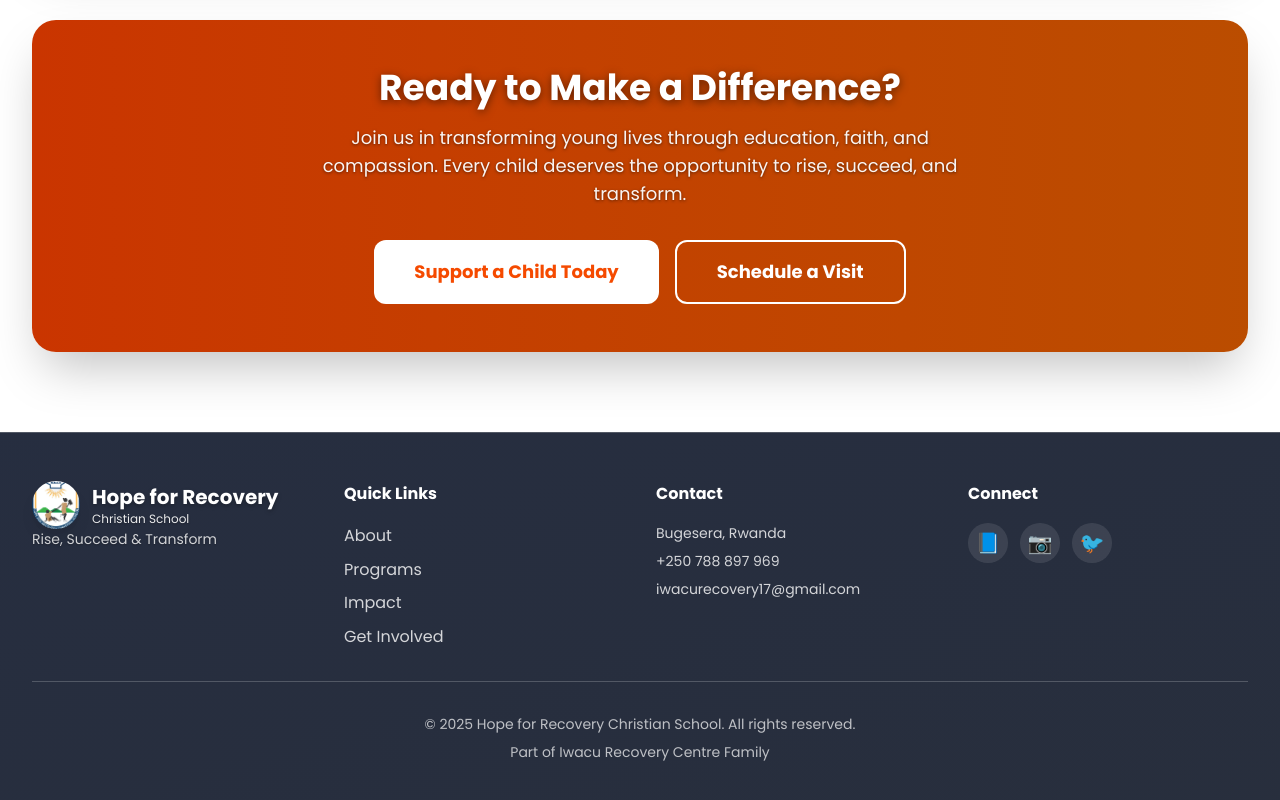
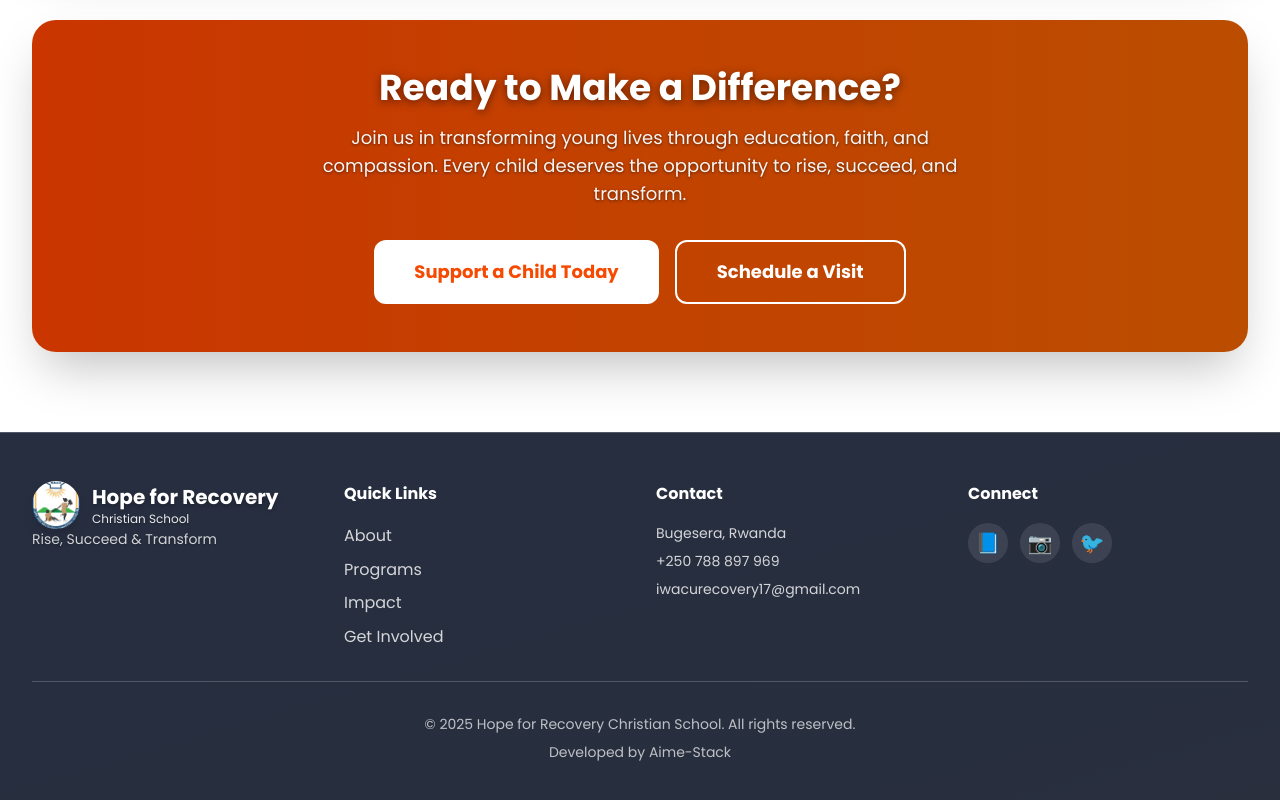
Before and after one commit to aime-stack/iwacu-recovery, a Next.js app: page /school in a window 1280 px wide. Shown: the part 6037-6837 px from the top of the page. Built offline with nearby package versions, Linux system fonts and the light colour scheme.

Commit message:
Added my name

```diff
--- a/src/app/school/page.tsx
+++ b/src/app/school/page.tsx
@@ -958,7 +958,7 @@
 
           <div className="border-t border-white/20 pt-8 text-center text-white/70 text-sm">
             <p>© 2025 Hope for Recovery Christian School. All rights reserved.</p>
-            <p className="mt-2">Part of Iwacu Recovery Centre Family</p>
+            <p className="mt-2">Developed by <span>Aime-Stack</span></p>
           </div>
         </div>
       </footer>
```
